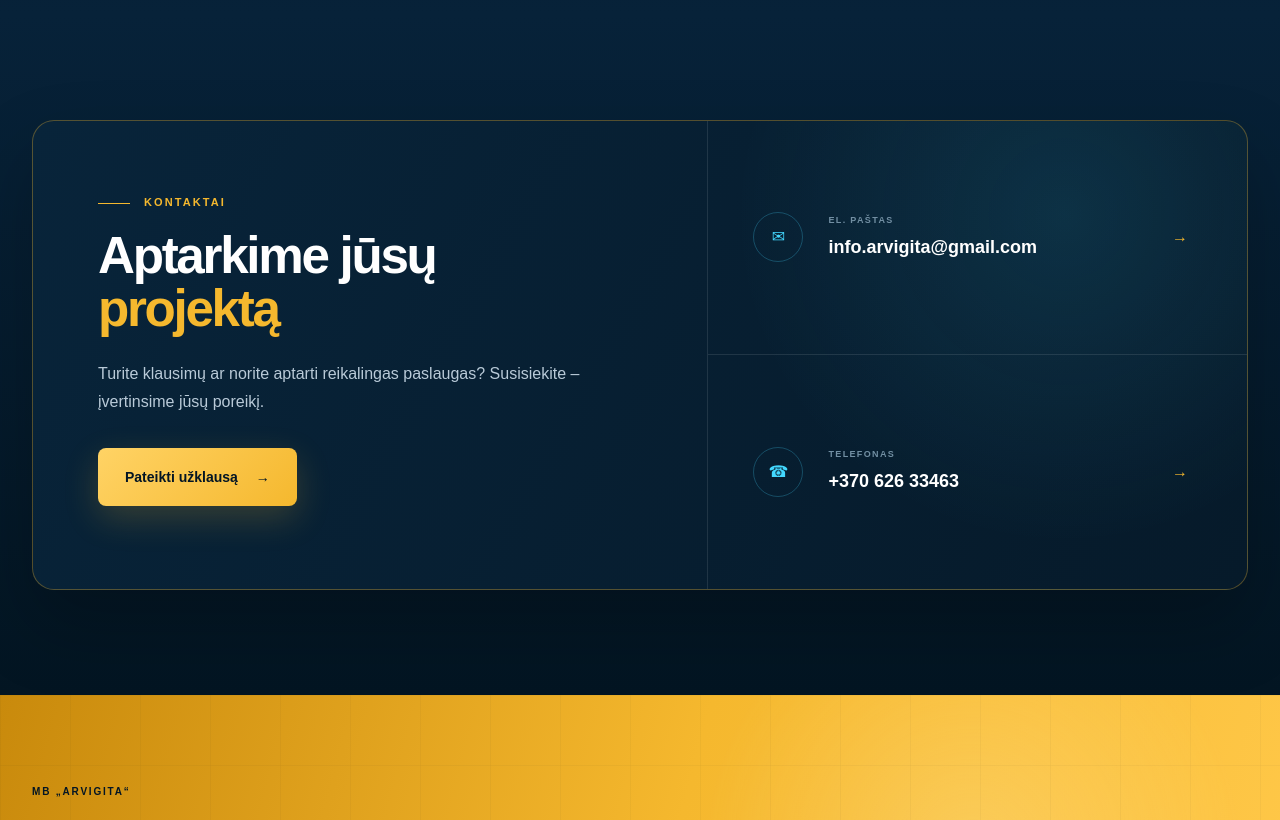
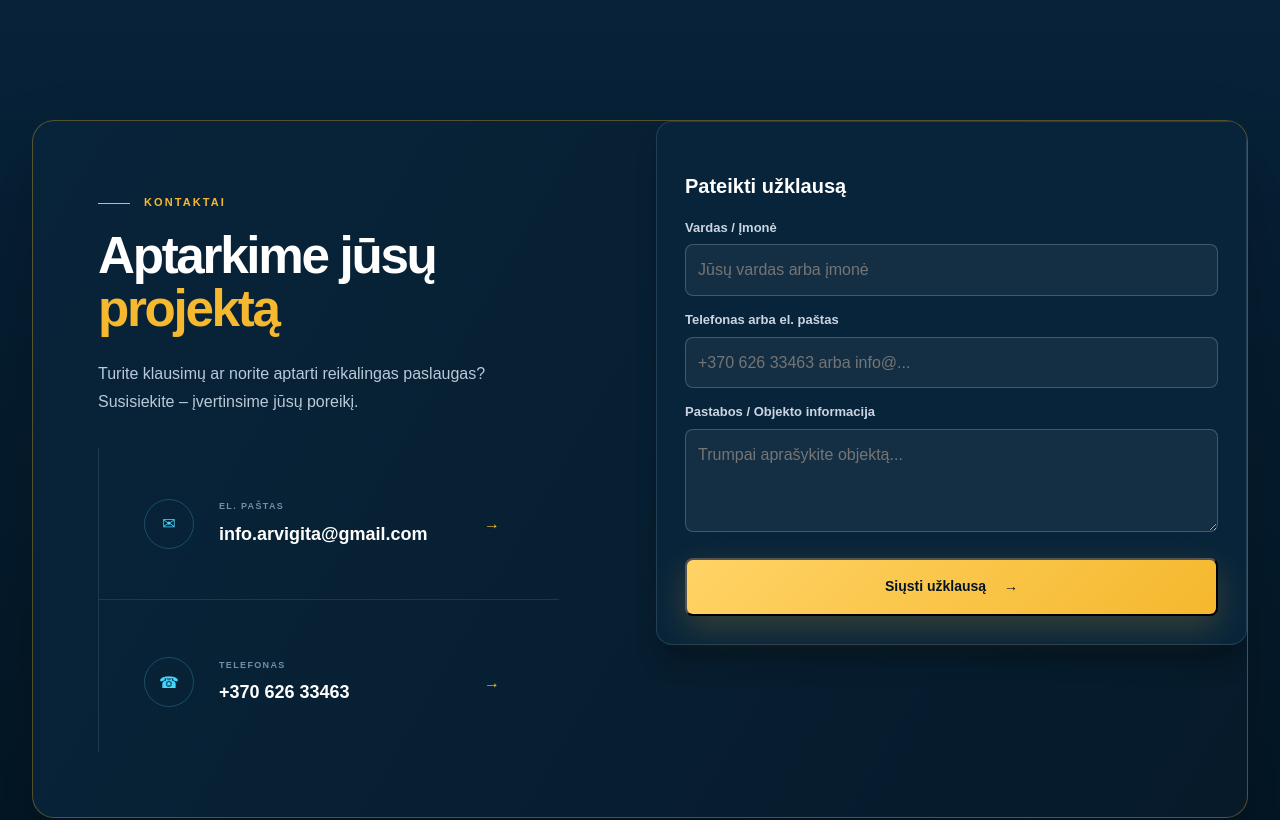
Before and after one commit to infoarvigita-cyber/arvigita, a Next.js app: page / in a window 1280 px wide. Shown: the part 4040-4860 px from the top of the page. Built offline with nearby package versions, Linux system fonts and the light colour scheme.

Commit message:
Sutvarkyta forma pagrindiniame puslapyje islaikant 100% originalaus dizaino

```diff
--- a/app/page.tsx
+++ b/app/page.tsx
@@ -1,3 +1,6 @@
+'use client';
+
+import React, { useState } from 'react';
 import "./home-premium.css";
 
 const benefits = [
@@ -64,6 +67,54 @@ const processSteps = [
 ];
 
 export default function Home() {
+  const [name, setName] = useState('');
+  const [contact, setContact] = useState('');
+  const [message, setMessage] = useState('');
+  const [loading, setLoading] = useState(false);
+  const [statusMessage, setStatusMessage] = useState<{ type: 'success' | 'error'; text: string } | null>(null);
+
+  const handleSubmit = async (e: React.FormEvent) => {
+    e.preventDefault();
+    setLoading(true);
+    setStatusMessage(null);
+
+    try {
+      const res = await fetch('https://formsubmit.co/ajax/info.arvigita@gmail.com', {
+        method: 'POST',
+        headers: {
+          'Content-Type': 'application/json',
+          'Accept': 'application/json'
+        },
+        body: JSON.stringify({
+          'Vardas / Įmonė': name,
+          'Kontaktai (Tel / El.paštas)': contact,
+          'Žinutė / Objekto info': message,
+          '_subject': `Nauja užklausa iš pagrindinio puslapio: ${name}`,
+          '_captcha': 'false'
+        })
+      });
+
+      if (res.ok) {
+        setStatusMessage({
+          type: 'success',
+          text: 'Ačiū! Jūsų užklausa sėkmingai išsiųsta. Susisieksime su jumis artimiausiu metu.'
+        });
+        setName('');
+        setContact('');
+        setMessage('');
+      } else {
+        throw new Error('Nepavyko išsiųsti žinutės.');
+      }
+    } catch (err) {
+      setStatusMessage({
+        type: 'error',
+        text: 'Įvyko klaida siunčiant užklausą. Prašome skambinti telefonu +370 626 33463 arba rašyti tiesiogiai el. paštu.'
+      });
+    } finally {
+      setLoading(false);
+    }
+  };
+
   return (
     <main className="arv-site">
       {/* HEADER */}
@@ -639,7 +690,7 @@ export default function Home() {
                     Individualus dėmesys
                   </strong>
                   <p>
-                    Sprendimai pagal konkretaus kliento
+                    Sprendimai pagal konkretaus klienta
                     ir projekto poreikį.
                   </p>
                 </div>
@@ -649,12 +700,12 @@ export default function Home() {
         </div>
       </section>
 
-      {/* KONTAKTAI */}
+      {/* KONTAKTAI IR FORMA */}
       <section
         className="arv-section arv-contact"
         id="kontaktai"
       >
-        <div className="arv-container arv-contact-panel">
+        <div className="arv-container arv-contact-panel" style={{ display: 'grid', gridTemplateColumns: 'repeat(auto-fit, minmax(300px, 1fr))', gap: '32px', alignItems: 'start' }}>
           <div className="arv-contact-copy">
             <span className="arv-section-label">
               KONTAKTAI
@@ -672,42 +723,106 @@ export default function Home() {
               įvertinsime jūsų poreikį.
             </p>
 
-            <a
-              className="arv-button arv-button-gold"
-              href="/uzklausa"
-            >
-              Pateikti užklausą
-              <span>→</span>
-            </a>
-          </div>
-
-          <div className="arv-contact-details">
+            <div className="arv-contact-details" style={{ marginTop: '24px' }}>
               <a href="mailto:info.arvigita@gmail.com">
                 <span>✉</span>
-
                 <div>
                   <small>EL. PAŠTAS</small>
-                <strong>
-                  info.arvigita@gmail.com
-                </strong>
+                  <strong>info.arvigita@gmail.com</strong>
                 </div>
-
                 <i>→</i>
               </a>
 
-            <a href="tel:+37062633463">
+              <a href="tel:+37062633463" style={{ marginTop: '12px' }}>
                 <span>☎</span>
-
                 <div>
                   <small>TELEFONAS</small>
-                <strong>
-                  +370 626 33463
-                </strong>
+                  <strong>+370 626 33463</strong>
                 </div>
-
                 <i>→</i>
               </a>
             </div>
+          </div>
+
+          {/* ELA. PAŠTO UŽKLAUSOS FORMA */}
+          <form onSubmit={handleSubmit} style={{
+            background: 'var(--ar-navy-900, #092842)',
+            padding: '28px',
+            borderRadius: '16px',
+            border: '1px solid rgba(255, 255, 255, 0.12)',
+            boxShadow: '0 20px 25px -5px rgba(0, 0, 0, 0.3)'
+          }}>
+            <h3 style={{ color: '#ffffff', fontSize: '20px', fontWeight: '700', marginBottom: '16px' }}>
+              Pateikti užklausą
+            </h3>
+
+            {statusMessage && (
+              <div style={{
+                padding: '12px 16px',
+                borderRadius: '8px',
+                marginBottom: '16px',
+                fontSize: '14px',
+                fontWeight: '600',
+                background: statusMessage.type === 'success' ? '#dcfce7' : '#fee2e2',
+                color: statusMessage.type === 'success' ? '#166534' : '#991b1b',
+                border: `1px solid ${statusMessage.type === 'success' ? '#bbf7d0' : '#fecaca'}`
+              }}>
+                {statusMessage.text}
+              </div>
+            )}
+
+            <div style={{ marginBottom: '14px' }}>
+              <label style={{ display: 'block', color: '#cbd5e1', fontWeight: '600', marginBottom: '6px', fontSize: '13px' }}>
+                Vardas / Įmonė
+              </label>
+              <input
+                type="text"
+                required
+                value={name}
+                onChange={(e) => setName(e.target.value)}
+                placeholder="Jūsų vardas arba įmonė"
+                style={{ width: '100%', padding: '12px', borderRadius: '8px', border: '1px solid rgba(255,255,255,0.2)', background: 'rgba(255,255,255,0.05)', color: '#ffffff', outline: 'none', boxSizing: 'border-box' }}
+              />
+            </div>
+
+            <div style={{ marginBottom: '14px' }}>
+              <label style={{ display: 'block', color: '#cbd5e1', fontWeight: '600', marginBottom: '6px', fontSize: '13px' }}>
+                Telefonas arba el. paštas
+              </label>
+              <input
+                type="text"
+                required
+                value={contact}
+                onChange={(e) => setContact(e.target.value)}
+                placeholder="+370 626 33463 arba info@..."
+                style={{ width: '100%', padding: '12px', borderRadius: '8px', border: '1px solid rgba(255,255,255,0.2)', background: 'rgba(255,255,255,0.05)', color: '#ffffff', outline: 'none', boxSizing: 'border-box' }}
+              />
+            </div>
+
+            <div style={{ marginBottom: '18px' }}>
+              <label style={{ display: 'block', color: '#cbd5e1', fontWeight: '600', marginBottom: '6px', fontSize: '13px' }}>
+                Pastabos / Objekto informacija
+              </label>
+              <textarea
+                required
+                rows={3}
+                value={message}
+                onChange={(e) => setMessage(e.target.value)}
+                placeholder="Trumpai aprašykite objektą..."
+                style={{ width: '100%', padding: '12px', borderRadius: '8px', border: '1px solid rgba(255,255,255,0.2)', background: 'rgba(255,255,255,0.05)', color: '#ffffff', outline: 'none', resize: 'vertical', boxSizing: 'border-box' }}
+              ></textarea>
+            </div>
+
+            <button
+              type="submit"
+              disabled={loading}
+              className="arv-button arv-button-gold"
+              style={{ width: '100%', cursor: loading ? 'not-allowed' : 'pointer', textAlign: 'center', opacity: loading ? 0.7 : 1, justifyContent: 'center' }}
+            >
+              {loading ? 'Siunčiama...' : 'Siųsti užklausą'}
+              <span>→</span>
+            </button>
+          </form>
         </div>
       </section>
 
@@ -735,7 +850,7 @@ export default function Home() {
 
           <a
             className="arv-button arv-button-gold arv-final-button"
-            href="/uzklausa"
+            href="#kontaktai"
           >
             Gauti pasiūlymą
             <span>→</span>
@@ -782,7 +897,7 @@ export default function Home() {
             <strong>Informacija</strong>
             <a href="#apie">Apie mus</a>
             <a href="#kontaktai">Kontaktai</a>
-            <a href="/uzklausa">
+            <a href="#kontaktai">
               Pateikti užklausą
             </a>
             <a href="/privatumo-politika">
@@ -805,7 +920,7 @@ export default function Home() {
 
         <div className="arv-container arv-footer-bottom">
           <p>
-            © 2026 MB „Arvigita“. Visos teisės
+            © {new Date().getFullYear()} MB „Arvigita“. Visos teisės
             saugomos.
           </p>
 
```
Lines whose indentation alone changed are shown as unchanged.
